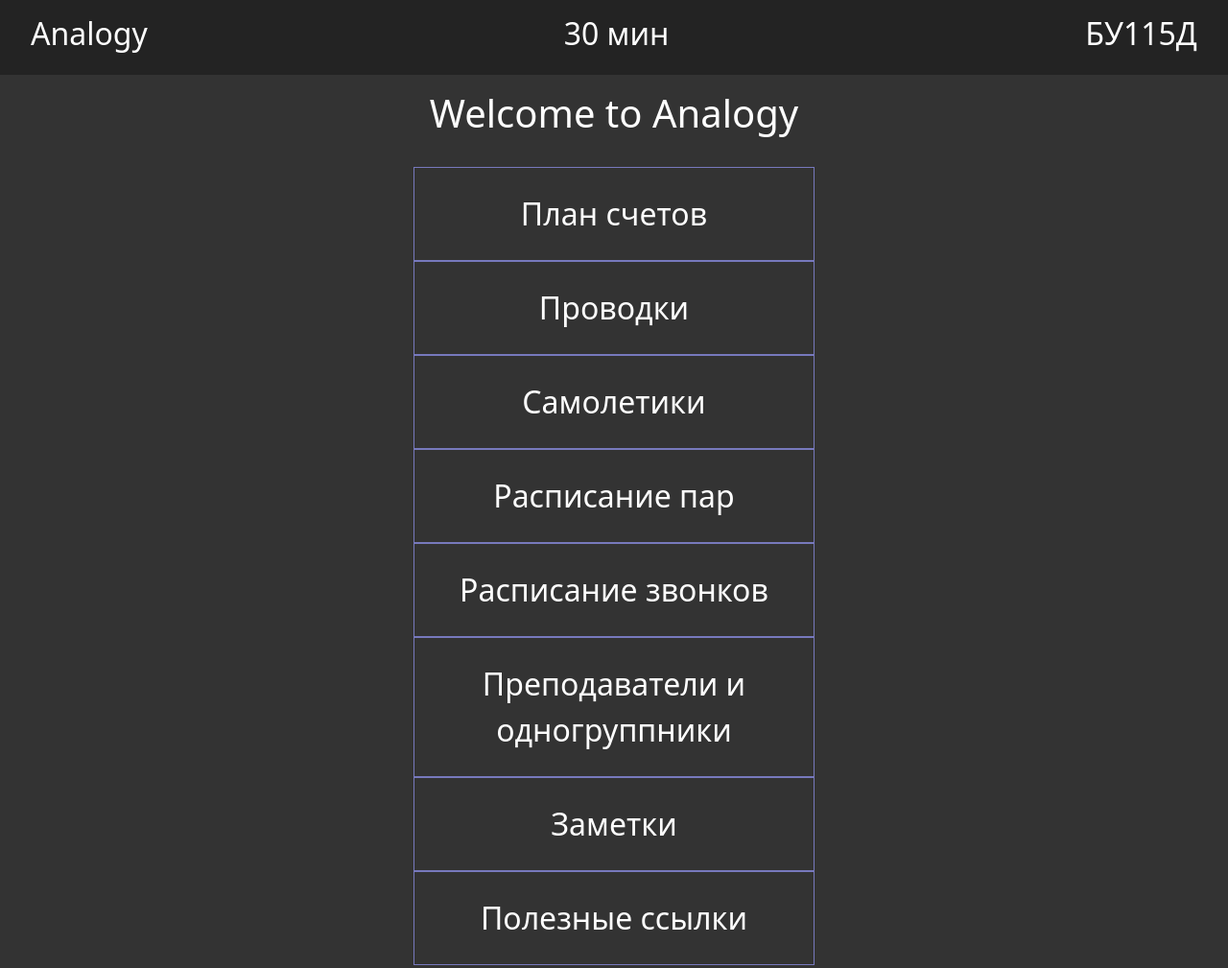
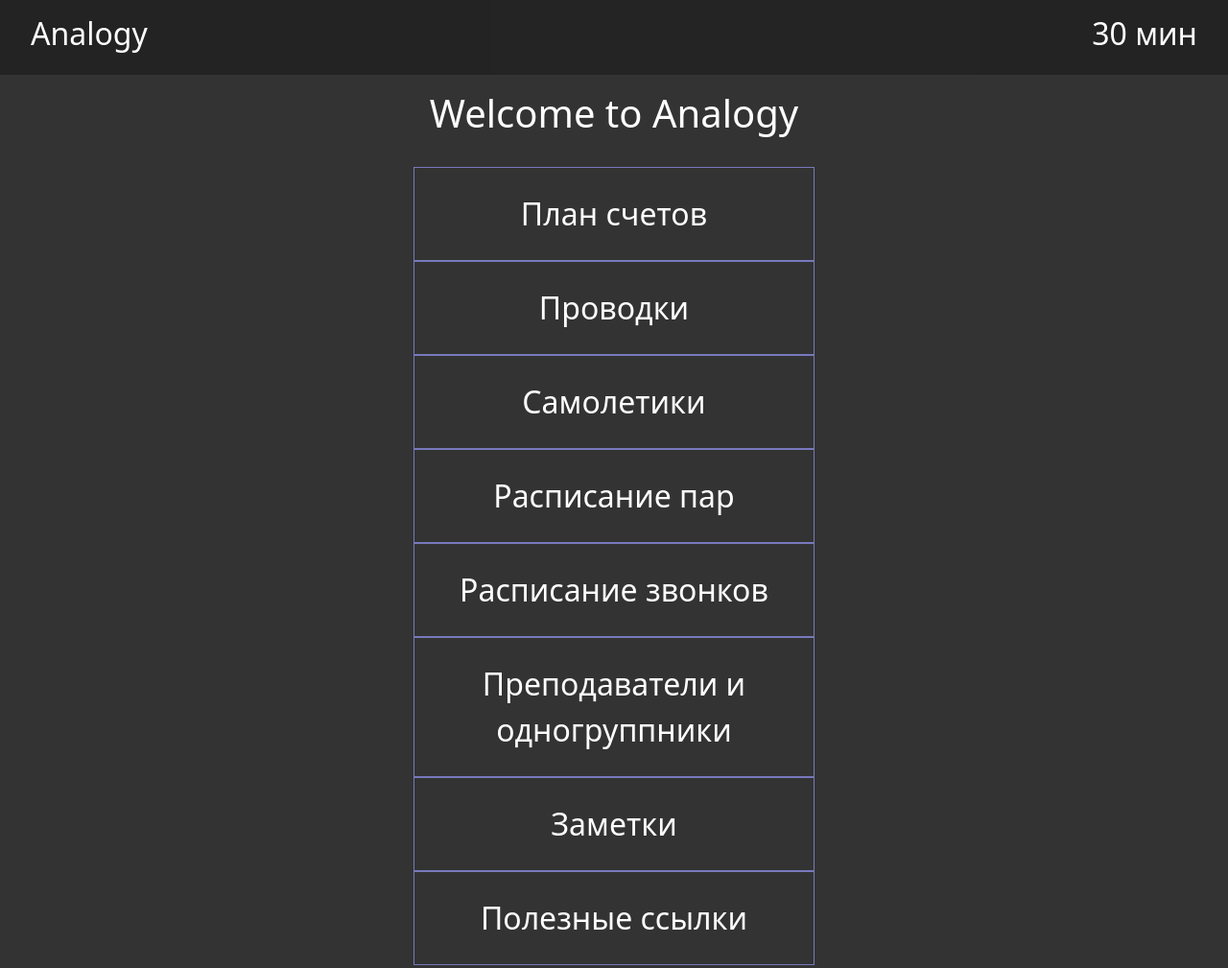
Before and after one commit to Kiminatory/Amalogy, a plain HTML site: page index.html in a window 1280 px wide. Shown: the whole page at 96% size. Drawn offline with nearby package versions, Linux system fonts and the light colour scheme.

Commit message:
Update index.html

```diff
--- a/index.html
+++ b/index.html
@@ -13,7 +13,6 @@
             <div class="header__logo">
                 <div class="logo"><a id="back" href="#"><h1>Analogy</h1></a></div>
                 <div class="time"><h2 id="time">До звонка: 0&nbspмин</h2></div>
-                <div class="sublogo"><h2>БУ115Д</h2></div>
             </div>
         </div>
     </header>
```
